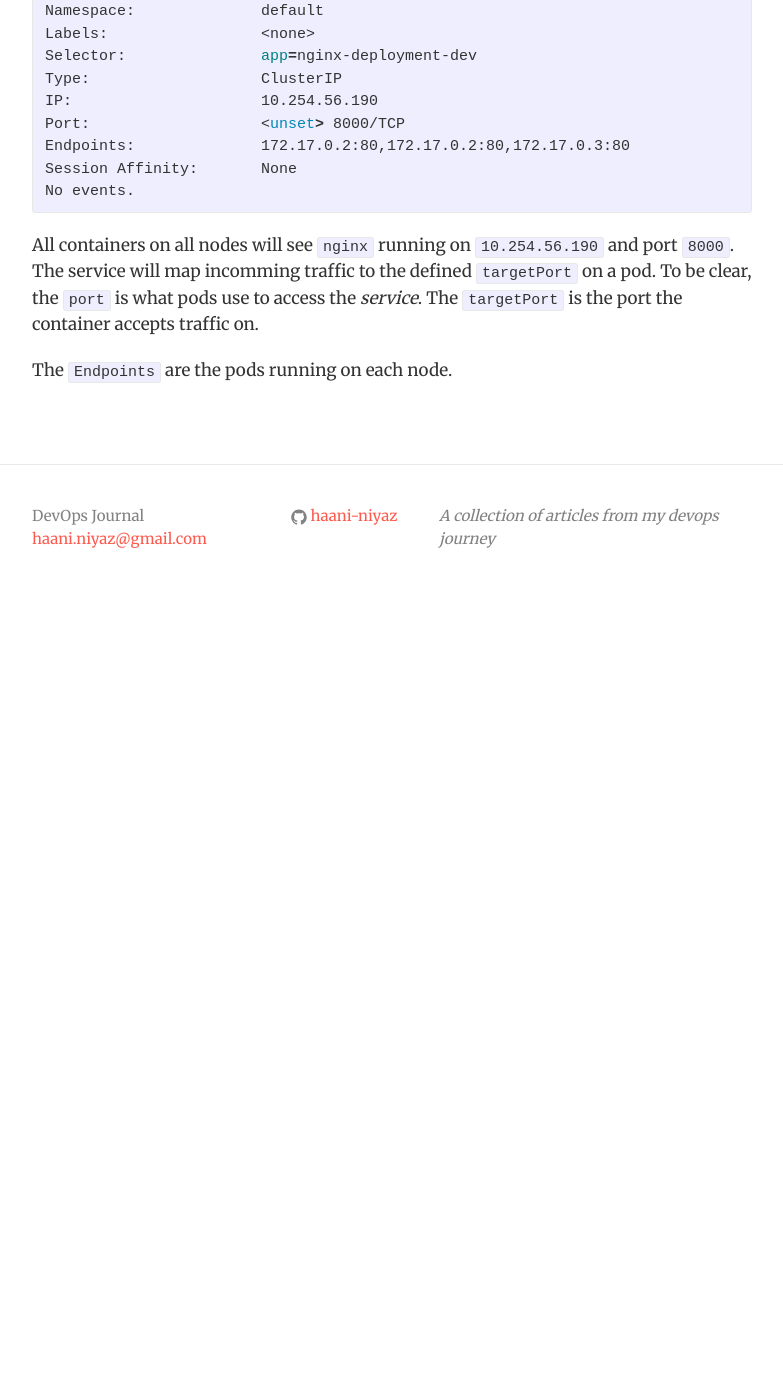
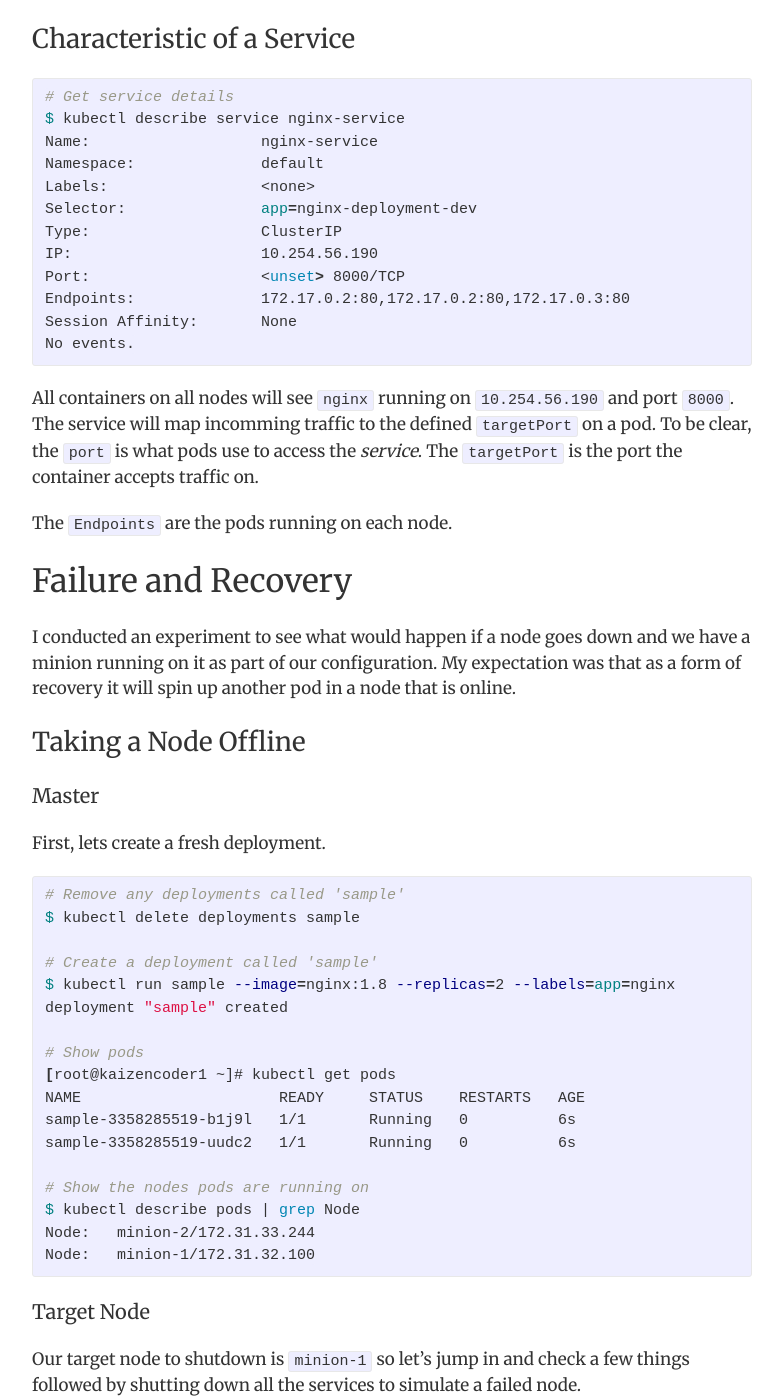
Before and after one commit to haani-niyaz/devops-journal, a Jekyll site: the page built from _posts/2016-10-16-getting-started-with-kubernetes.markdown, in a window 1280 px wide and 1400 px high, scrolled down 13586 px. Shown: the whole window, without its empty margins (248-1031 px from the left). Built offline with Jekyll 4.4.1, drawn with Linux system fonts in a browser that asks for light colours; nearby versions of some CDN libraries; before the commit the page ends 14216 px from its top, so only the background shows below that; some of the changed text lies outside the part shown.

Commit message:
Add failure and recovery section

```diff
--- a/_posts/2016-10-16-getting-started-with-kubernetes.markdown
+++ b/_posts/2016-10-16-getting-started-with-kubernetes.markdown
@@ -629,3 +629,108 @@
 All containers on all nodes will see `nginx` running on `10.254.56.190` and port `8000`. The service will map incomming traffic to the defined `targetPort` on a pod. To be clear, the `port` is what pods use to access the *service*. The `targetPort` is the port the container accepts traffic on.
 
 The `Endpoints` are the pods running on each node.
+
+
+
+## Failure and Recovery
+
+I conducted an experiment to see what would happen if a node goes down and we have a minion running on it as part of our configuration. My expectation was that as a form of recovery it will spin up another pod in a node that is online.
+
+### Taking a Node Offline
+
+#### Master
+
+First, lets create a fresh deployment.
+
+{% highlight bash %}
+{% raw %}
+
+# Remove any deployments called 'sample'
+$ kubectl delete deployments sample
+
+# Create a deployment called 'sample'
+$ kubectl run sample --image=nginx:1.8 --replicas=2 --labels=app=nginx
+deployment "sample" created
+
+# Show pods
+[root@kaizencoder1 ~]# kubectl get pods
+NAME                      READY     STATUS    RESTARTS   AGE
+sample-3358285519-b1j9l   1/1       Running   0          6s
+sample-3358285519-uudc2   1/1       Running   0          6s
+
+# Show the nodes pods are running on
+$ kubectl describe pods | grep Node
+Node:   minion-2/172.31.33.244
+Node:   minion-1/172.31.32.100
+
+{% endraw %}
+{% endhighlight %}
+
+
+#### Target Node
+
+Our target node to shutdown is `minion-1` so let's jump in and check a few things followed by shutting down all the services to simulate a failed node.
+
+{% highlight bash %}
+{% raw %}
+
+$ ifconfig | grep -A 1 eth0
+eth0: flags=4163<UP,BROADCAST,RUNNING,MULTICAST>  mtu 9001
+        inet 172.31.32.100  netmask 255.255.240.0  broadcast 172.31.47.255
+
+
+$ docker ps
+CONTAINER ID        IMAGE                                COMMAND                  CREATED             STATUS              PORTS               NAMES
+25d1fb76cca2        nginx:1.8                            "nginx -g 'daemon off"   46 seconds ago      Up 45 seconds                           k8s_sample.c846df52_sample-3358285519-b1j9l_default_70767d61-98ed-11e6-a084-0aea08b17949_58add9d1
+9888d60cbb2c        gcr.io/google_containers/pause:2.0   "/pause"                 46 seconds ago      Up 45 seconds                           k8s_POD.6059dfa2_sample-3358285519-b1j9l_default_70767d61-98ed-11e6-a084-0aea08b17949_479cb370
+
+
+# Stop services
+$ systemctl stop docker kubelet kube-proxy
+
+{% endraw %}
+{% endhighlight %}
+
+
+#### Master
+
+Check the status of `minion-1`. It can take upto a minute to show as `NotReady`.
+
+{% highlight bash %}
+{% raw %}
+$ kubectl get nodes
+NAME       STATUS     AGE
+minion-1   NotReady   21d
+minion-2   Ready      21d
+
+{% endraw %}
+{% endhighlight %}
+
+
+Despite the node showing as `NotReady` you will find that the pod running on `minion-1` showing as `Running`.
+
+{% highlight bash %}
+{% raw %}
+$ kubectl get pods
+NAME                      READY     STATUS    RESTARTS   AGE
+sample-3358285519-b1j9l   1/1       Running   0          3m
+sample-3358285519-uudc2   1/1       Running   0          3m
+{% endraw %}
+{% endhighlight %}
+
+
+This a bit of a misnomer because the pod is not running. Kubernetes will not automatically spin up another pod.
+
+
+## Command Toolbelt ##
+
+{% highlight bash %}
+{% raw %}
+
+# Describe an individual pod
+$ kubectl describe pod/node-js-0u7td
+{% endraw %}
+{% endhighlight %}
+
+
+To be continued..
```
Also changed, not shown: other parts of _posts/2016-10-16-getting-started-with-kubernetes.markdown (+1 -1 lines).
